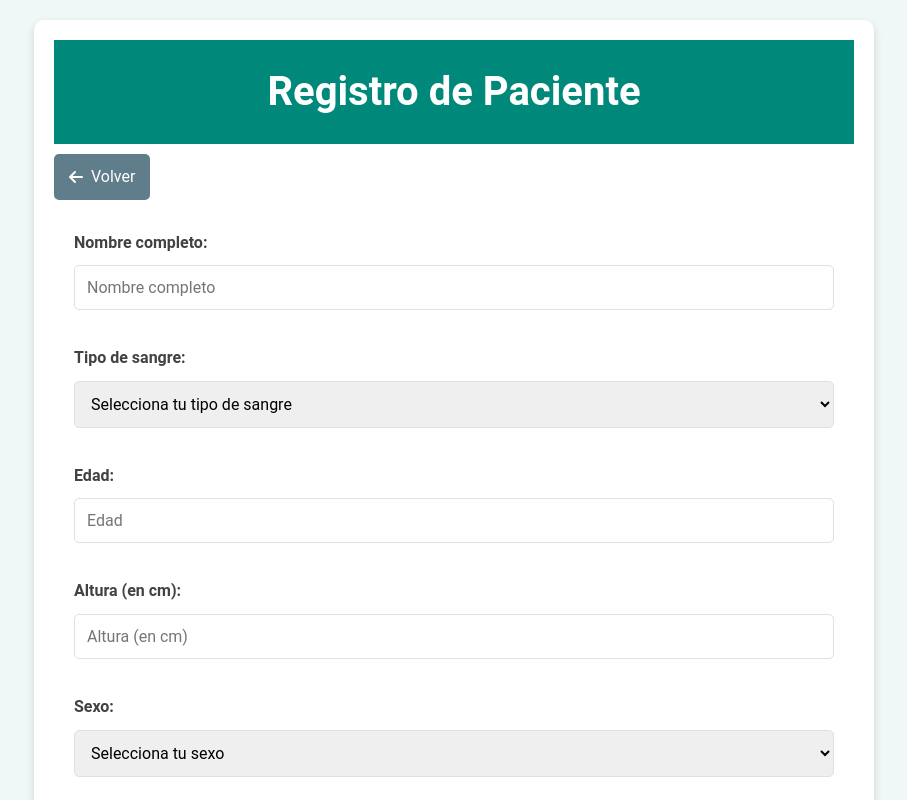
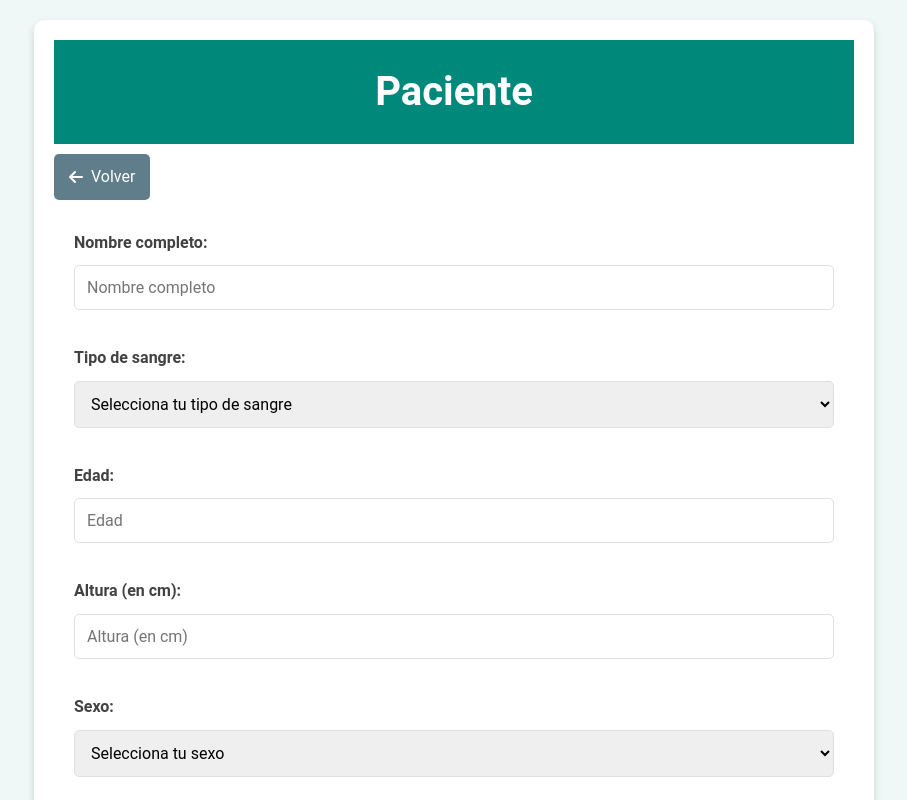
Before and after one commit to Angelenm/MedicalApp, a plain HTML site: page paciente.html in a window 1280 px wide. Shown: the top 800 px of the page, without its empty margins (186-1093 px from the left). Drawn offline with Linux system fonts and the light colour scheme.

Commit message:
paciente.html

```diff
--- a/paciente.html
+++ b/paciente.html
@@ -10,7 +10,7 @@
 <body>
     <div class="container">
         <header class="app-header">
-            <h1>Registro de Paciente</h1>
+            <h1>Paciente</h1>
             <a href="index.html" class="back-btn"><i class="fas fa-arrow-left"></i> Volver</a>
         </header>
         <main class="app-main">
```
